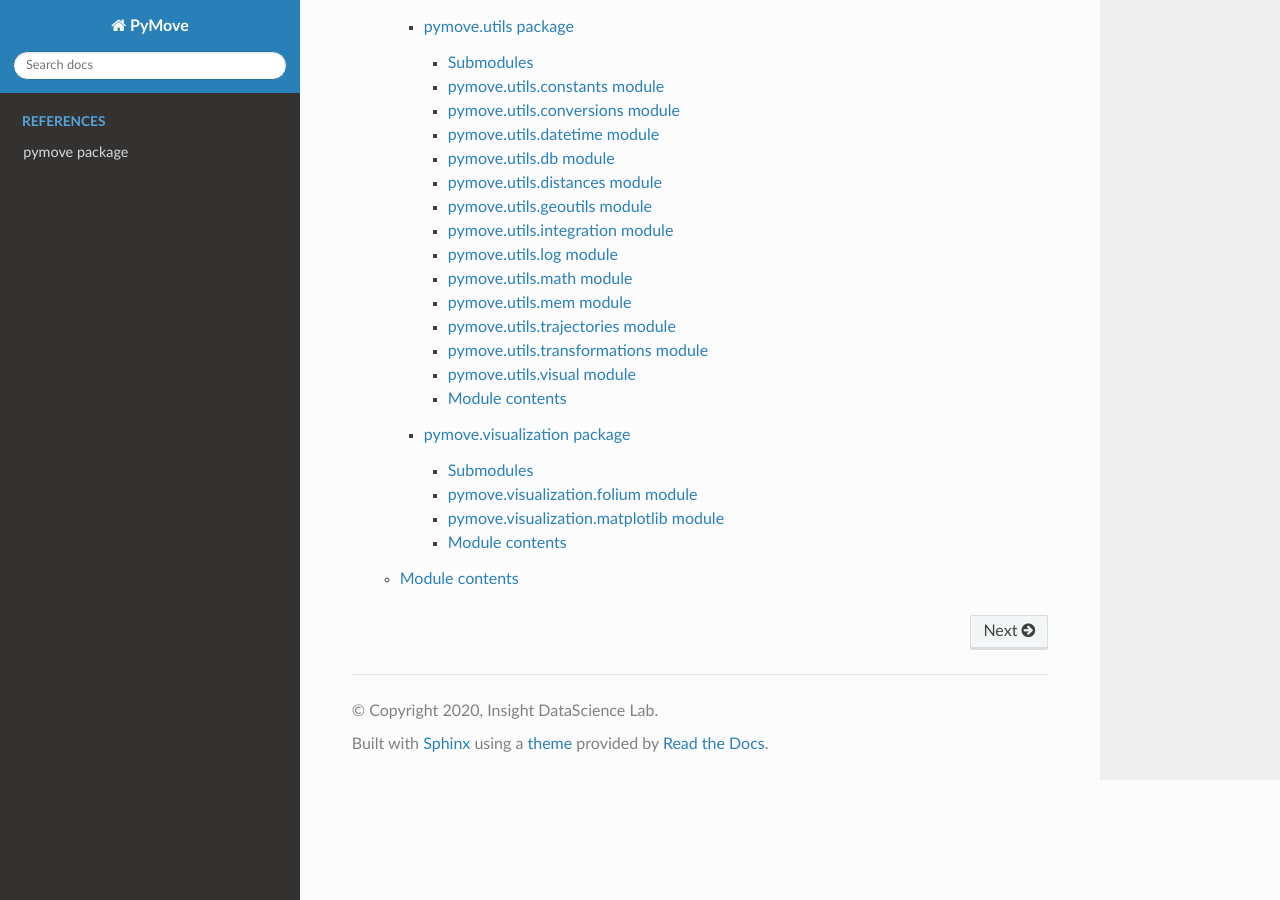
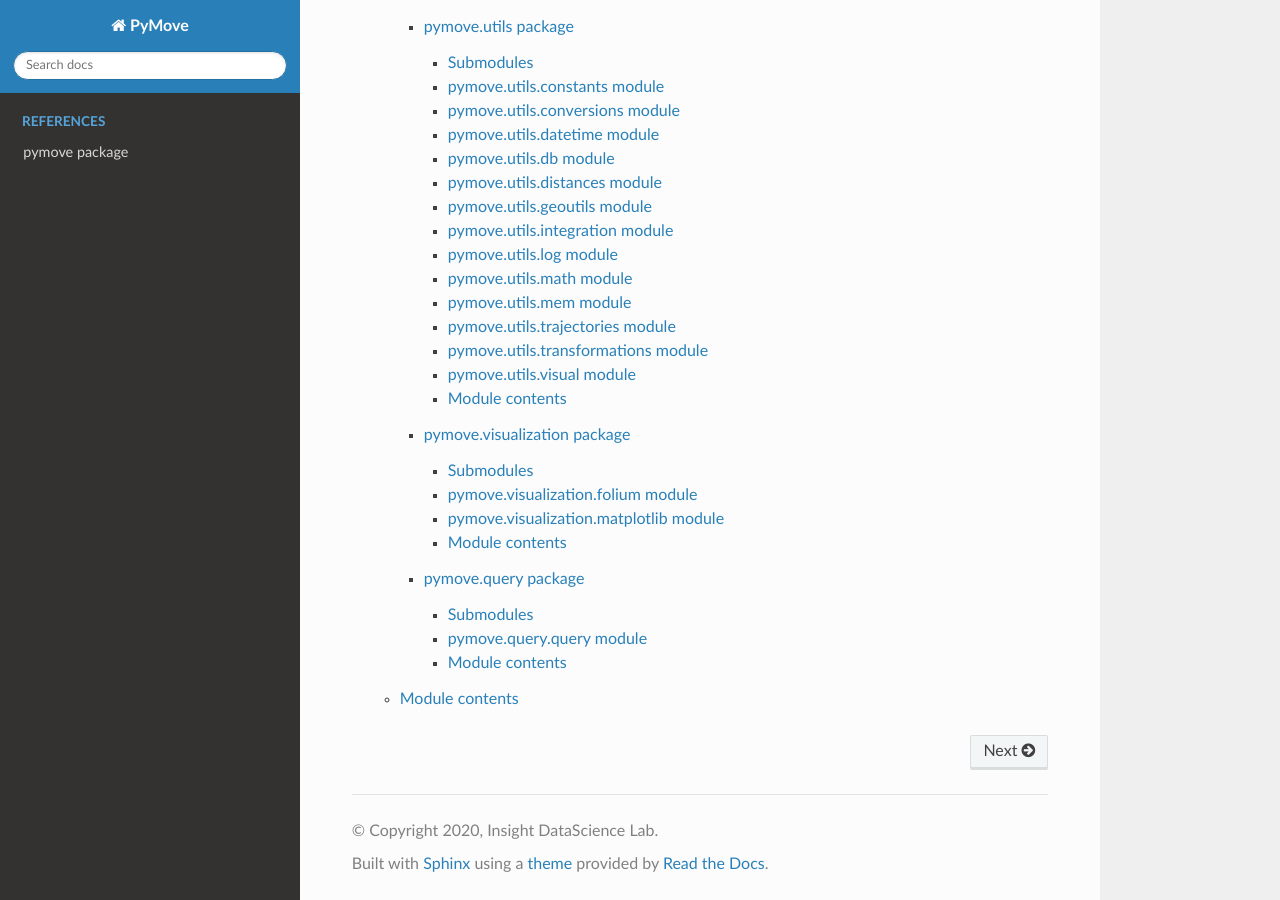
Before and after one commit to InsightLab/PyMove, a Sphinx documentation site: the page built from docs/index.rst, in a window 1280 px wide and 900 px high, scrolled down 1741 px. Built offline with Sphinx 7.4.7 and the Read the Docs theme 2.0.0, drawn with Linux system fonts in a browser that asks for light colours.

Commit message:
adiciona rsts de query para o sphinx
Former-commit-id: 4a6e8f7c19a96c3e0a0a9ace5941e4f631319240

```diff
--- /dev/null
+++ b/docs/references/pymove.query.rst
@@ -0,0 +1,22 @@
+pymove.query package
+=======================
+
+Submodules
+----------
+
+pymove.query.query module
+-------------------------------
+
+.. automodule:: pymove.query.query
+   :members:
+   :undoc-members:
+   :show-inheritance:
+
+
+Module contents
+---------------
+
+.. automodule:: pymove.query
+   :members:
+   :undoc-members:
+   :show-inheritance:
--- a/docs/references/pymove.rst
+++ b/docs/references/pymove.rst
@@ -13,6 +13,7 @@ Subpackages
    pymove.semantic
    pymove.utils
    pymove.visualization
+   pymove.query
 
 Module contents
 ---------------
```
